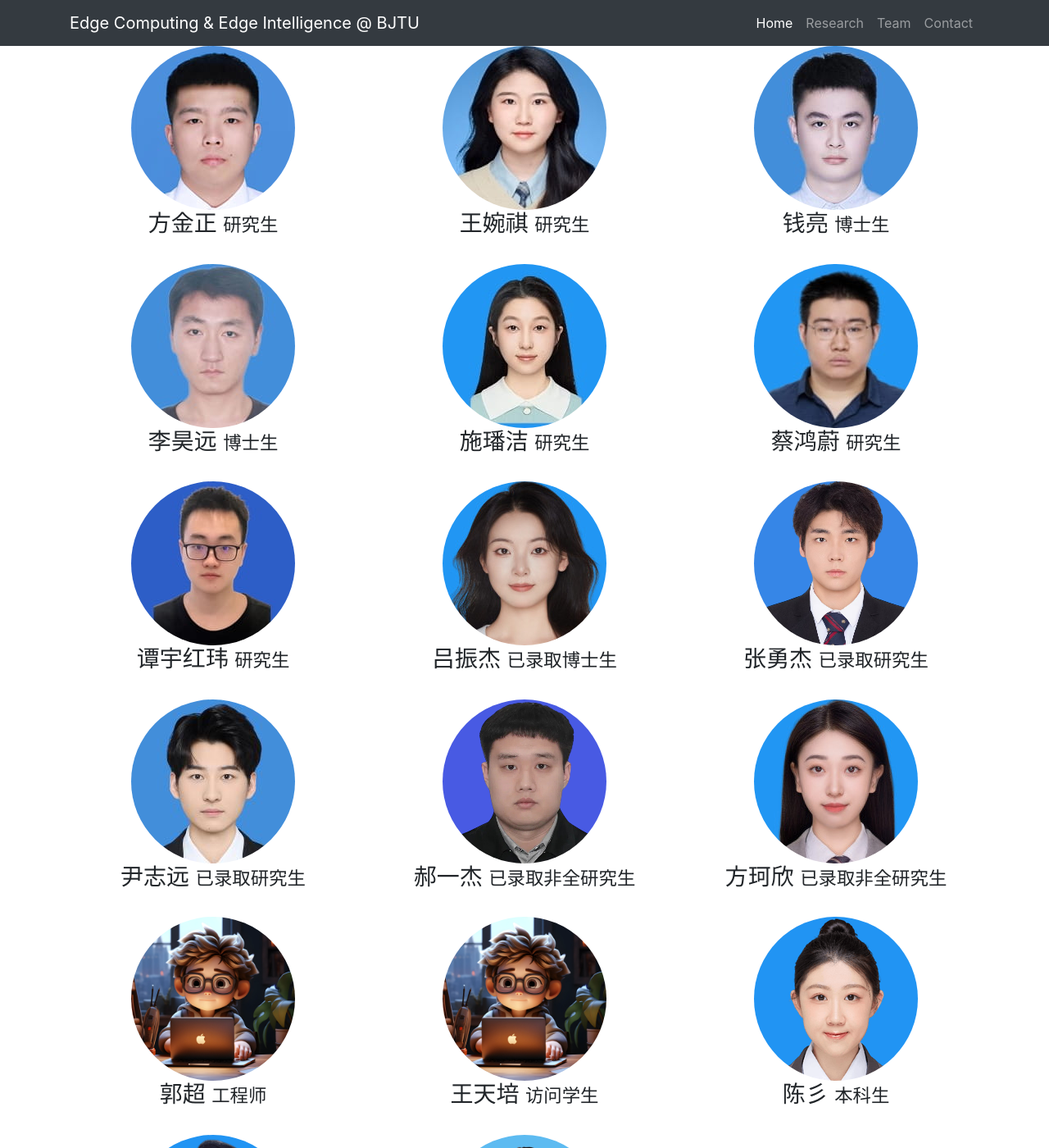
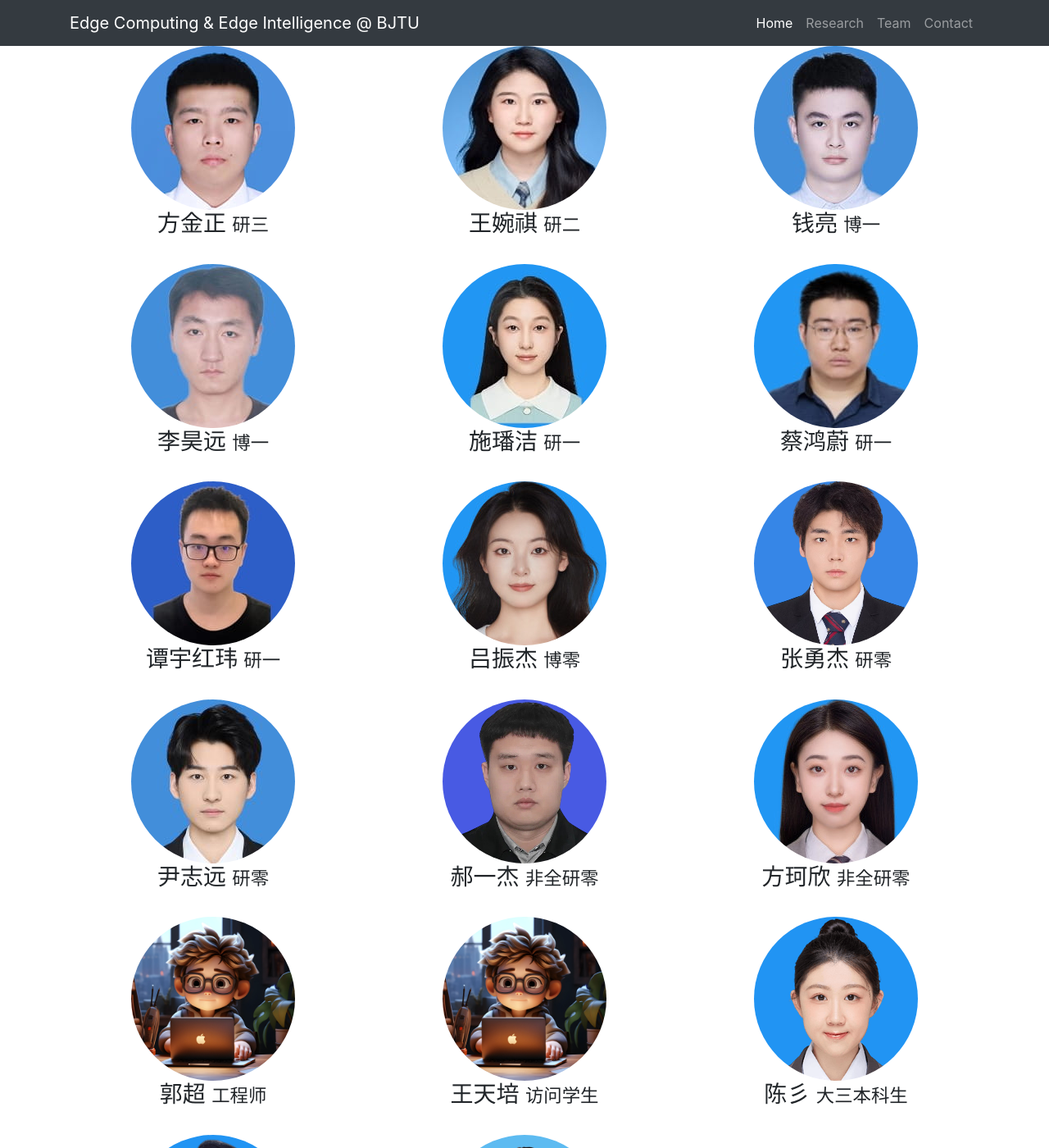
Before and after one commit to fangvv/Homepage, a Jekyll site: the page Edgecomp/index.html, which Jekyll copies as it is, in a window 1280 px wide and 1400 px high, scrolled down 8552 px. Shown: the whole window at 82% size. Built offline with Jekyll 4.4.1, drawn with Linux system fonts in a browser that asks for light colours; comment, search, counter and statistics services are not loaded; some of the changed text lies outside the part shown.

Commit message:
update multiple parts

```diff
--- a/Edgecomp/index.html
+++ b/Edgecomp/index.html
@@ -177,9 +177,9 @@
       <li class="list-group-item">Classification-based Dynamic Network for Efficient Super-Resolution, IEEE ICASSP Conference, 2023.</li>
       <li class="list-group-item">Joint Architecture Design and Workload Partitioning for DNN Inference on Industrial IoT Clusters, ACM Transactions on Internet Technolog, 2023.</li>
       <li class="list-group-item">JMDC: A Joint Model and Data Compression System for Deep Neural Networks Collaborative Computing in Edge-Cloud Networks, Journal of Parallel and Distributed Computing, 2023.</li>
-      <li class="list-group-item">一种基于知识蒸馏的目标检测模型增量深度学习方法, 工程科学与技术, 2022.</li>
+      <li class="list-group-item">一种基于知识蒸馏的目标检测模型增量深度学习方法, 工程科学与技术, 2022. <b>该刊2024年高影响力论文</b></li>
       <li class="list-group-item">基于多智能体深度强化学习的车联网通信资源分配优化, 北京交通大学学报, 2022.</li>
-      <li class="list-group-item">A Comprehensive Trustworthy Data Collection Approach in Sensor-Cloud System, IEEE Transactions on Big Data, IEEE Transactions on Big Data, 2022.</li>
+      <li class="list-group-item">A Comprehensive Trustworthy Data Collection Approach in Sensor-Cloud System, IEEE Transactions on Big Data, IEEE Transactions on Big Data, 2022. <b>ESI高被引论文, 广东省计算机学会优秀论文二等奖</b></li>
       <li class="list-group-item">An ADMM based Incentive Approach for Cooperative Data Analysis in Edge Computing, Turkish Journal of Electrical Engineering and Computer Sciences, 2021.</li>
       <li class="list-group-item">Channel Pruning Guided by Spatial and Channel Attention for DNNs in Intelligent Edge Computing, Applied Soft Computing, 2021.</li>
       <li class="list-group-item">EdgeKE: An On-Demand Deep Learning IoT System for Cognitive Big Data on Industrial Edge Devices, IEEE Transactions on Industrial Informatics, 2021.</li>
@@ -215,59 +215,59 @@
       </div>
       <div class="col-lg-4 col-sm-6 text-center mb-4">
           <img class="rounded-circle img-fluid d-block mx-auto" src="img/wh.jpg" alt="" />
-          <h3>文鸿 <small>研究生</small> </h3>
+          <h3>文鸿 <small>研三</small> </h3>
       </div>
       <div class="col-lg-4 col-sm-6 text-center mb-4">
           <img class="rounded-circle img-fluid d-block mx-auto" src="img/lxw.jpg" alt="" />
-          <h3>李秀文 <small>研究生</small> </h3>
+          <h3>李秀文 <small>研三</small> </h3>
       </div>
       <div class="col-lg-4 col-sm-6 text-center mb-4">
           <img class="rounded-circle img-fluid d-block mx-auto" src="img/fjz.jpg" alt="" />
-          <h3>方金正 <small>研究生</small> </h3>
+          <h3>方金正 <small>研三</small> </h3>
       </div>
       <div class="col-lg-4 col-sm-6 text-center mb-4">
           <img class="rounded-circle img-fluid d-block mx-auto" src="img/wwq.jpg" alt="" />
-          <h3>王婉祺 <small>研究生</small> </h3>
+          <h3>王婉祺 <small>研二</small> </h3>
       </div>
       <div class="col-lg-4 col-sm-6 text-center mb-4">
           <img class="rounded-circle img-fluid d-block mx-auto" src="img/ql.jpg" alt="" />
-          <h3>钱亮 <small>博士生</small> </h3>
+          <h3>钱亮 <small>博一</small> </h3>
       </div>
       <div class="col-lg-4 col-sm-6 text-center mb-4">
           <img class="rounded-circle img-fluid d-block mx-auto" src="img/lhy.jpg" alt="" />
-          <h3>李昊远 <small>博士生</small> </h3>
+          <h3>李昊远 <small>博一</small> </h3>
       </div>
       <div class="col-lg-4 col-sm-6 text-center mb-4">
           <img class="rounded-circle img-fluid d-block mx-auto" src="img/sfj.jpg" alt="" />
-          <h3>施璠洁 <small>研究生</small> </h3>
+          <h3>施璠洁 <small>研一</small> </h3>
       </div>
       <div class="col-lg-4 col-sm-6 text-center mb-4">
           <img class="rounded-circle img-fluid d-block mx-auto" src="img/chw.jpg" alt="" />
-          <h3>蔡鸿蔚 <small>研究生</small> </h3>
+          <h3>蔡鸿蔚 <small>研一</small> </h3>
       </div>
       <div class="col-lg-4 col-sm-6 text-center mb-4">
           <img class="rounded-circle img-fluid d-block mx-auto" src="img/tyhw.jpg" alt="" />
-          <h3>谭宇红玮 <small>研究生</small> </h3>
+          <h3>谭宇红玮 <small>研一</small> </h3>
       </div>
       <div class="col-lg-4 col-sm-6 text-center mb-4">
           <img class="rounded-circle img-fluid d-block mx-auto" src="img/lzj.jpg" alt="" />
-          <h3>吕振杰 <small>已录取博士生</small> </h3>
+          <h3>吕振杰 <small>博零</small> </h3>
       </div>
       <div class="col-lg-4 col-sm-6 text-center mb-4">
           <img class="rounded-circle img-fluid d-block mx-auto" src="img/zyj.png" alt="" />
-          <h3>张勇杰 <small>已录取研究生</small> </h3>
+          <h3>张勇杰 <small>研零</small> </h3>
       </div>
       <div class="col-lg-4 col-sm-6 text-center mb-4">
           <img class="rounded-circle img-fluid d-block mx-auto" src="img/yzy.jpg" alt="" />
-          <h3>尹志远 <small>已录取研究生</small> </h3>
+          <h3>尹志远 <small>研零</small> </h3>
       </div>
       <div class="col-lg-4 col-sm-6 text-center mb-4">
           <img class="rounded-circle img-fluid d-block mx-auto" src="img/hyj.png" alt="" />
-          <h3>郝一杰 <small>已录取非全研究生</small> </h3>
+          <h3>郝一杰 <small>非全研零</small> </h3>
       </div>
       <div class="col-lg-4 col-sm-6 text-center mb-4">
           <img class="rounded-circle img-fluid d-block mx-auto" src="img/fkx.jpg" alt="" />
-          <h3>方珂欣 <small>已录取非全研究生</small> </h3>
+          <h3>方珂欣 <small>非全研零</small> </h3>
       </div>
       <div class="col-lg-4 col-sm-6 text-center mb-4">
           <img class="rounded-circle img-fluid d-block mx-auto" src="img/gc.jpg" alt="" />
@@ -279,15 +279,15 @@
       </div>
             <div class="col-lg-4 col-sm-6 text-center mb-4">
           <img class="rounded-circle img-fluid d-block mx-auto" src="img/cs.png" alt="" />
-          <h3>陈彡 <small>本科生</small> </h3>
+          <h3>陈彡 <small>大三本科生</small> </h3>
       </div>
       <div class="col-lg-4 col-sm-6 text-center mb-4">
           <img class="rounded-circle img-fluid d-block mx-auto" src="img/ycw.png" alt="" />
-          <h3>余承武 <small>本科生</small> </h3>
+          <h3>余承武 <small>大三本科生</small> </h3>
       </div>
       <div class="col-lg-4 col-sm-6 text-center mb-4">
           <img class="rounded-circle img-fluid d-block mx-auto" src="img/yl.jpg" alt="" />
-          <h3>岳靓 <small>詹天佑学院本科生</small> </h3>
+          <h3>岳靓 <small>詹天佑学院大二本科生</small> </h3>
       </div>
       <div class="col-lg-4 col-sm-6 text-center mb-4">
           <img class="rounded-circle img-fluid d-block mx-auto" src="img/joinus.jpg" alt="" />
```
Also changed, not shown: exp.md (+0 -3 lines), faq.html (+8 -8 lines), 1 other file.
